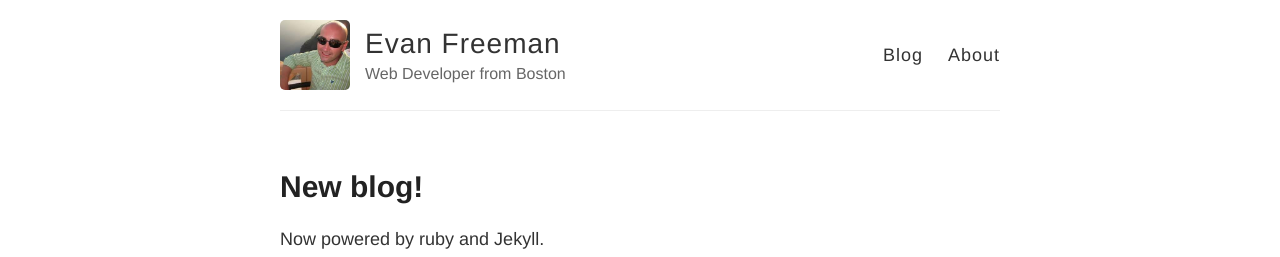
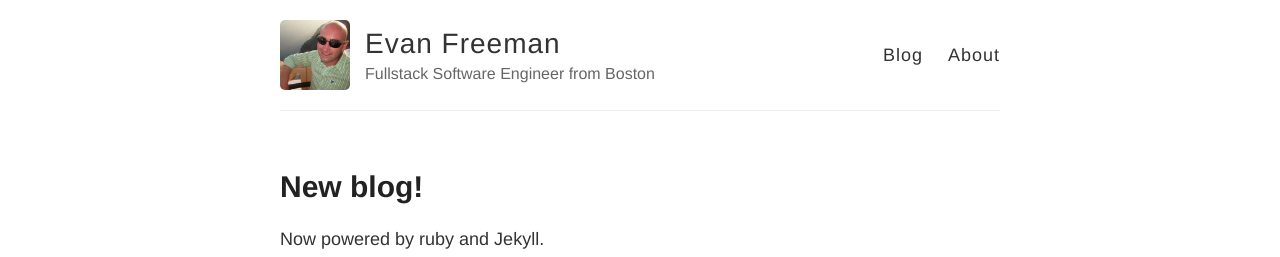
Before and after one commit to EvanFreeman/evanfreeman.github.io, a Jekyll site: the page built from index.html, in a window 1280 px wide. Shown: the top 257 px of the page. Built offline with Jekyll 4.4.1, drawn with Linux system fonts in a browser that asks for light colours.

Commit message:
config update

```diff
--- a/_config.yml
+++ b/_config.yml
@@ -6,7 +6,7 @@
 name: Evan Freeman
 
 # Short bio or description (displayed in the header)
-description: Web Developer from Boston
+description: Fullstack Software Engineer from Boston
 
 # URL of your avatar or profile pic (you could use your GitHub profile pic)
 avatar: https://raw.githubusercontent.com/evanfreeman/evanfreeman.github.io/master/images/me.jpeg
```
